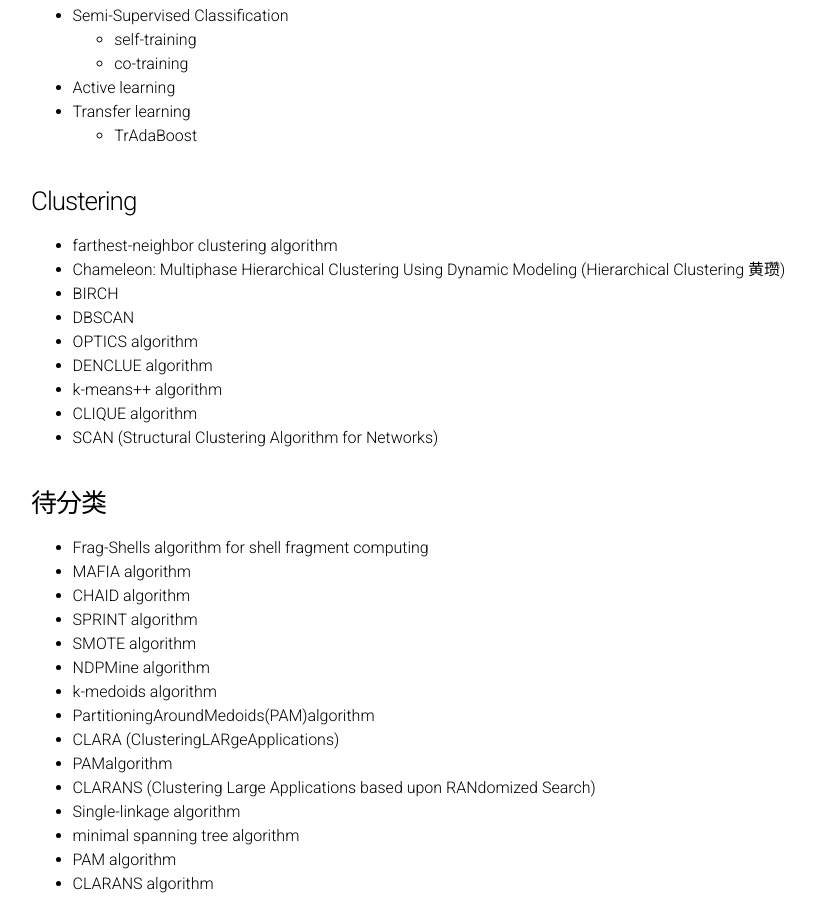
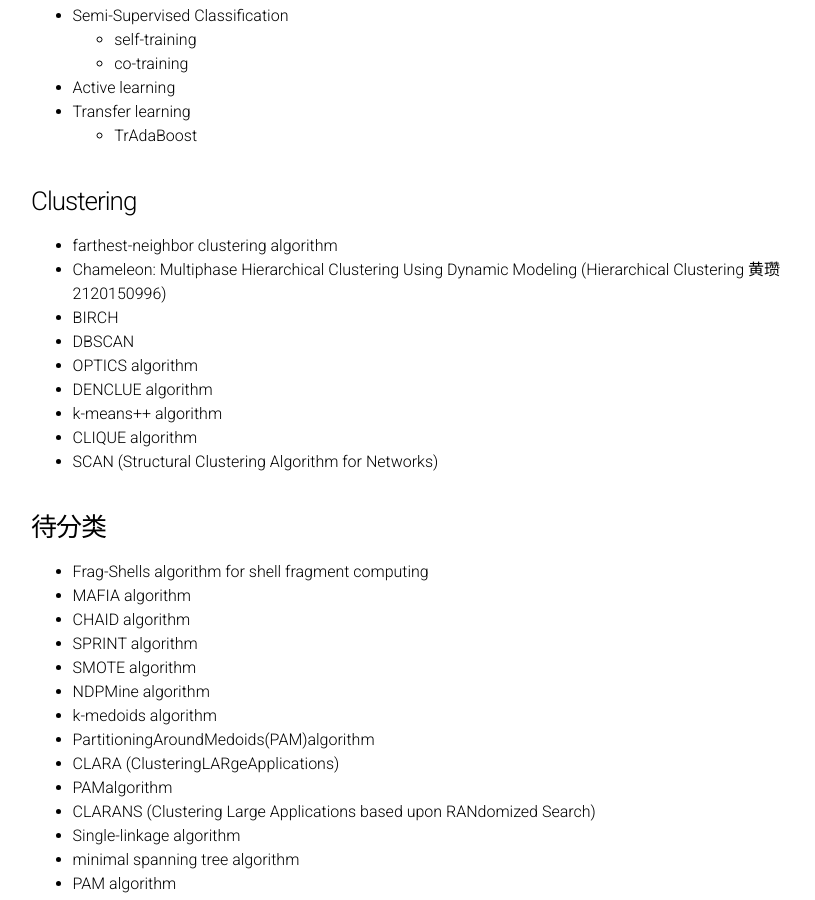
Before and after one commit to BITDM/bitdm.github.io, a Jekyll site: the page built from algorithms/algorithmsList.md, in a window 1280 px wide and 900 px high, scrolled down 1854 px. Shown: the whole window, without its empty margins (209-1024 px from the left). Built offline with Jekyll 4.4.1, drawn with Linux system fonts in a browser that asks for light colours.

Commit message:
Update algorithmsList.md

```diff
--- a/algorithms/algorithmsList.md
+++ b/algorithms/algorithmsList.md
@@ -78,7 +78,7 @@ We referred to this [blog](http://blog.csdn.net/leo2007608/article/details/93478
 ### Clustering
 
 + farthest-neighbor clustering algorithm
-+ Chameleon: Multiphase Hierarchical Clustering Using Dynamic Modeling (Hierarchical Clustering 黄瓒)
++ Chameleon: Multiphase Hierarchical Clustering Using Dynamic Modeling (Hierarchical Clustering 黄瓒 2120150996)
 + BIRCH
 + DBSCAN
 + OPTICS algorithm
```
